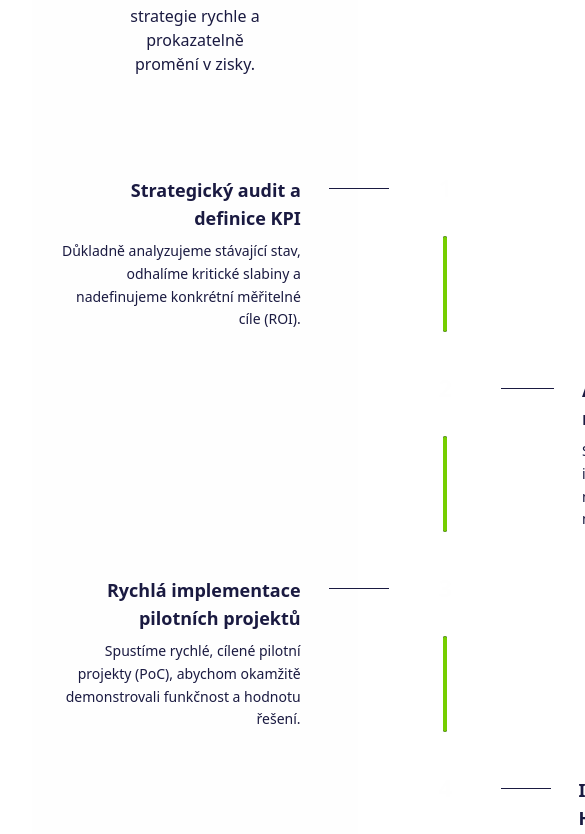
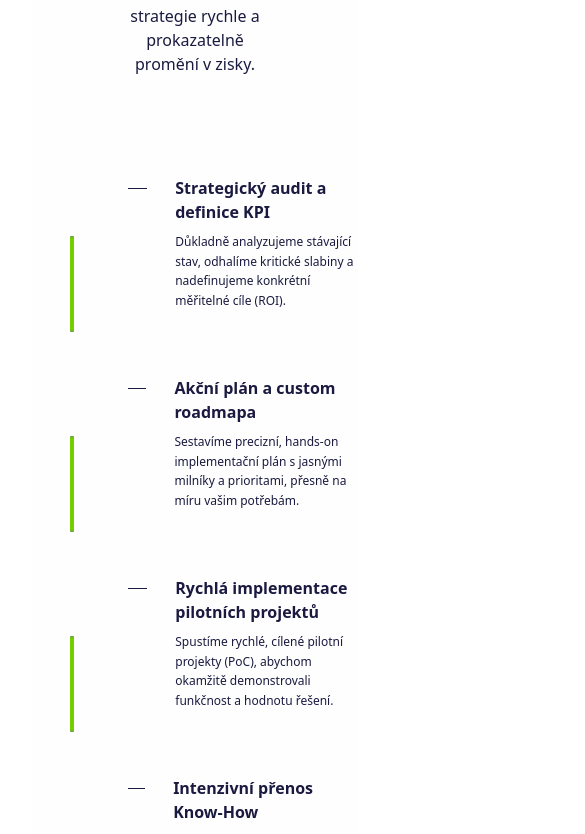
Before and after one commit to TheCodeSommelier/next_digi_tree, a Next.js app: page / in a window 390 px wide. Shown: the part 5506-6340 px from the top of the page, 585 px wide, since content can reach past the window. Built offline with nearby package versions, Linux system fonts and the light colour scheme.

Commit message:
feat: make how it works responsive

```diff
--- a/app/components/HowWorksItSection/HorizontalDivider.tsx
+++ b/app/components/HowWorksItSection/HorizontalDivider.tsx
@@ -1,5 +1,9 @@
+import { useIsMobile } from '@/app/hooks/useMobile';
+
 const HorizontalDivider = () => {
-  return <div className="relative top-3 h-px w-44 bg-primary" />;
+  const isMobile = useIsMobile(728);
+
+  return <div className={`relative top-3 h-px bg-primary ${isMobile ? 'w-16' : 'w-44'}`} />;
 };
 
 export default HorizontalDivider;
--- a/app/components/HowWorksItSection/HowItWorksSection.tsx
+++ b/app/components/HowWorksItSection/HowItWorksSection.tsx
@@ -57,10 +57,8 @@ export function HowItWorksSection() {
         subtitle='Měříme jen výsledky. Náš pětikrokový proces garantuje, že se vaše strategie rychle a prokazatelně promění v zisky.'
         className="pb-0 mb-14"
       />
-      <div className="mx-auto w-full max-w-6xl px-6">
-        <div className="mx-auto w-full max-w-6xl">
-          <Timeline steps={steps} stepFloat={stepFloat} lineScale={lineScale} />
-        </div>
+      <div className="mx-auto w-full max-w-6xl">
+        <Timeline steps={steps} stepFloat={stepFloat} lineScale={lineScale} />
       </div>
     </section>
   );
--- a/app/components/HowWorksItSection/StepRow.tsx
+++ b/app/components/HowWorksItSection/StepRow.tsx
@@ -5,6 +5,7 @@ import Bubble from './Bubble';
 import StepText from './StepText';
 import HorizontalDivider from './HorizontalDivider';
 import { Step } from '@/app/types/HowWorksIt';
+import { useIsMobile } from '@/app/hooks/useMobile';
 
 type Props = {
   index: number;
@@ -17,12 +18,15 @@ const StepRow: FC<Props> = ({ index, total, step, stepFloat }) => {
   const activeProgress = useTransform(stepFloat, [index - 0.001, index], [0, 1], { clamp: true });
   const fillProgress = useTransform(stepFloat, [index, index + 1], [0, 1], { clamp: true });
 
-  const isLeft = index % 2 === 0;
+  const isMobile = useIsMobile(728);
+  const isLeft = index % 2 === 0 && !isMobile;
+
 
   return (
     <div className="contents">
       {/* LEFT COLUMN: always align toward end */}
-      <div className={`relative top-11 flex items-start gap-7 ${isLeft ? 'justify-end text-right' : 'opacity-0'}`}>
+      {!isMobile &&
+        <div className={`relative top-11 flex items-start gap-7 ${isLeft ? 'justify-end text-right' : ''}`}>
           {isLeft && (
             <>
               <StepText step={step} />
@@ -30,9 +34,10 @@ const StepRow: FC<Props> = ({ index, total, step, stepFloat }) => {
             </>
           )}
         </div>
+      }
 
       {/* CENTER COLUMN: grid-rows-[top spacer, bubble row, gap, connector] */}
-      <div className="grid justify-items-center grid-rows-[24px_64px_16px_96px]">
+      <div className={`grid grid-rows-[24px_64px_16px_96px] ${isMobile ? 'justify-items-center' : 'justify-items-end'}`}>
         {/* top spacer */}
         <div />
 
--- a/app/components/HowWorksItSection/StepText.tsx
+++ b/app/components/HowWorksItSection/StepText.tsx
@@ -9,8 +9,8 @@ type Props = {
 const StepText: FC<Props> = ({ step }) => {
   return (
     <div className="max-w-md">
-      <div className="text-lg font-semibold text-primary">{step.title}</div>
-      <div className="mt-2 text-sm leading-relaxed text-primary">{step.body}</div>
+      <div className={`font-semibold text-primary tex-base md:text-lg`}>{step.title}</div>
+      <div className={`mt-2 leading-relaxed text-primary text-xs md:text-sm`}>{step.body}</div>
     </div>
   );
 };
--- a/app/components/HowWorksItSection/Timeline.tsx
+++ b/app/components/HowWorksItSection/Timeline.tsx
@@ -12,16 +12,16 @@ type Props = {
 
 const Timeline: FC<Props> = ({ steps, stepFloat }) => {
   return (
-    <div className="grid grid-cols-[1fr_80px_1fr] gap-x-4">
-      {steps.map((step: Step, index: number) => {
-        return <StepRow
+    <div className={`grid gap-x-4 grid-cols-[80px_1fr] md:grid-cols-[1fr_80px_1fr]`}>
+      {steps.map((step: Step, index: number) => (
+        <StepRow
           key={step.id}
           index={index}
           step={step}
           stepFloat={stepFloat}
           total={steps.length}
-               />;
-      })}
+        />
+      ))}
     </div>
   );
 };
--- /dev/null
+++ b/app/hooks/useMobile.ts
@@ -0,0 +1,18 @@
+import { useState, useEffect } from 'react';
+
+export const useIsMobile = (breakpoint: number = 768): boolean => {
+  const [isMobile, setIsMobile] = useState(true);
+
+  useEffect(() => {
+    const checkIsMobile = () => {
+      setIsMobile(window.innerWidth < breakpoint);
+    };
+
+    checkIsMobile();
+    window.addEventListener('resize', checkIsMobile);
+
+    return () => window.removeEventListener('resize', checkIsMobile);
+  }, [breakpoint]);
+
+  return isMobile;
+};
```
Lines whose indentation alone changed are shown as unchanged.
